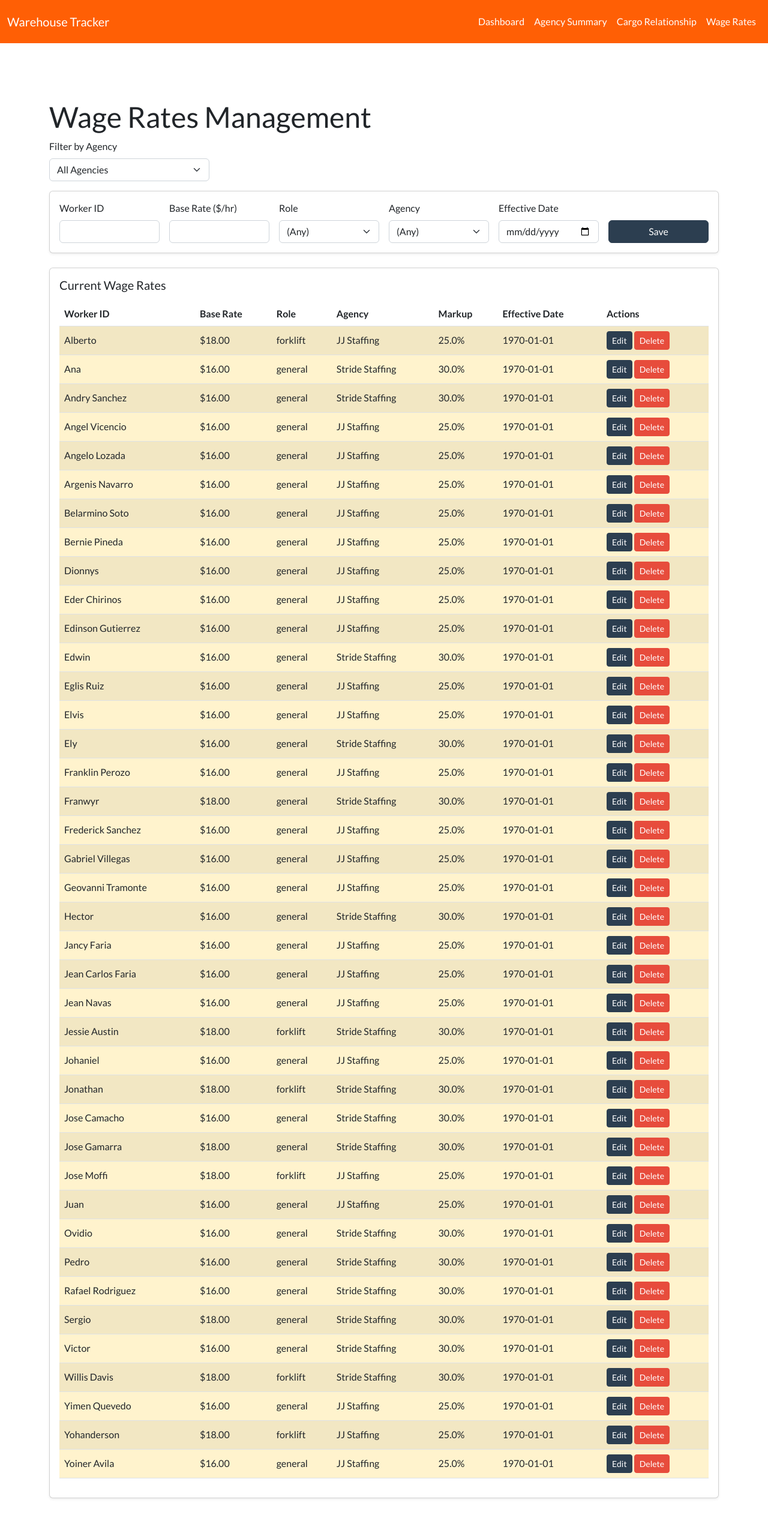
After one commit to yassinebouassriaexternal-ship-it/warehouse_tracker, a Flask app: page /wage_rates in a window 1280 px wide. The commit adds this page. Shown: the whole page at 60% size. Run offline with Flask 3, Linux system fonts and the light colour scheme; some libraries are stand-ins or nearby versions.

Commit message:
Enhance wage rate management: support editing, deleting, and agency filtering
- Add Edit and Delete buttons for each wage rate entry in the Wage Rates management page
- Implement routes and template for editing and deleting wage rates by ID
- Fix: Pass wage rate ID to the template so actions work correctly
- Fix: Agency filter now properly filters wage rates by selected agency
- UI: Edit form is pre-filled with current wage rate data for easy updates

```diff
--- a/app/routes/dashboard.py
+++ b/app/routes/dashboard.py
@@ -2,7 +2,7 @@ from flask import Blueprint, render_template, request, flash, redirect, url_for,
 from datetime import datetime
 from ..utils import process_timesheet
 from ..validation import validate_timesheet_data
-from ..models import CargoVolume
+from ..models import CargoVolume, TimesheetEntry, WageRate
 from .. import db
 import pandas as pd
 import io
@@ -13,8 +13,24 @@ dashboard_bp = Blueprint('dashboard', __name__)
 def dashboard():
     df = current_app.config.get('TIMESHEET_DF')
     if df is None or df.empty:
-        flash("No timesheet data available. Please upload CSV.")
-        return render_template('dashboard.html', summary=None, worker_filter='', week_filter='')
+        # Load from database if not in memory
+        entries = TimesheetEntry.query.all()
+        if not entries:
+            flash("No timesheet data available. Please upload CSV.")
+            return render_template('dashboard.html', summary=None, worker_filter='', week_filter='')
+        # Convert to DataFrame
+        df = pd.DataFrame([
+            {
+                'worker_id': e.worker_id,
+                'date': e.date,
+                'time_in': e.time_in,
+                'time_out': e.time_out,
+                'lunch_minutes': e.lunch_minutes,
+                'Agency': e.agency
+            }
+            for e in entries
+        ])
+        current_app.config['TIMESHEET_DF'] = df
 
     # Process the timesheet data
     processed_df, summary = process_timesheet(df.copy())
@@ -55,12 +71,39 @@ def upload():
                 stream = io.StringIO(timesheet_file.stream.read().decode("UTF8"), newline=None)
                 df = pd.read_csv(stream)
                 validate_timesheet_data(df)
+                # Persist to database
+                inserted = 0
+                for _, row in df.iterrows():
+                    # Parse date and time
+                    worker_id = str(row['worker_id']).strip()
+                    date_val = pd.to_datetime(row['date']).date()
+                    time_in_val = pd.to_datetime(str(row['time_in'])).time()
+                    time_out_val = pd.to_datetime(str(row['time_out'])).time()
+                    lunch_minutes = int(row['lunch_minutes']) if 'lunch_minutes' in row and not pd.isnull(row['lunch_minutes']) else 30
+                    agency = row['Agency'] if 'Agency' in row and not pd.isnull(row['Agency']) else None
+                    # Check for duplicate
+                    exists = TimesheetEntry.query.filter_by(worker_id=worker_id, date=date_val, time_in=time_in_val).first()
+                    if not exists:
+                        entry = TimesheetEntry(
+                            worker_id=worker_id,
+                            date=date_val,
+                            time_in=time_in_val,
+                            time_out=time_out_val,
+                            lunch_minutes=lunch_minutes,
+                            agency=agency
+                        )
+                        db.session.add(entry)
+                        inserted += 1
+                db.session.commit()
+                # Also update in-memory DataFrame for analytics
+                df['worker_id'] = df['worker_id'].astype(str).str.strip()
                 current_app.config['TIMESHEET_DF'] = df
-                flash(f'Successfully uploaded {timesheet_file.filename} with {len(df)} entries', 'success')
+                flash(f'Successfully uploaded {timesheet_file.filename} with {inserted} new entries', 'success')
                 did_upload = True
             except ValueError as e:
                 flash(f'Validation error (timesheet): {str(e)}', 'error')
             except Exception as e:
+                db.session.rollback()
                 flash(f'Error processing timesheet file: {str(e)}', 'error')
 
     # Handle cargo upload
@@ -114,3 +157,93 @@ def export():
     response = Response(csv_data, mimetype="text/csv")
     response.headers["Content-Disposition"] = "attachment; filename=timesheet_export.csv"
     return response
+
+@dashboard_bp.route('/wage_rates', methods=['GET', 'POST'])
+def wage_rates():
+    from ..models import WageRate, TimesheetEntry
+    # Handle filter
+    agency_filter = request.args.get('agency', '')
+    # Get all unique workers and their agencies from timesheet data
+    worker_agency = {}
+    all_entries = TimesheetEntry.query.all()
+    for e in all_entries:
+        if e.worker_id not in worker_agency:
+            worker_agency[e.worker_id] = e.agency
+    # Apply agency filter
+    filtered_workers = [w for w, a in worker_agency.items() if not agency_filter or (a == agency_filter)]
+    # Get all wage rates (all records, not just latest)
+    query = WageRate.query
+    if agency_filter:
+        query = query.filter(WageRate.agency == agency_filter)
+    all_wage_rates = query.order_by(WageRate.worker_id, WageRate.effective_date.desc()).all()
+    # Build list of dicts for template (show all rates)
+    workers = []
+    for rate in all_wage_rates:
+        workers.append({
+            'id': rate.id,
+            'worker_id': rate.worker_id,
+            'base_rate': rate.base_rate,
+            'role': rate.role,
+            'agency': rate.agency,
+            'markup': rate.markup,
+            'effective_date': rate.effective_date.strftime('%Y-%m-%d') if rate.effective_date else ''
+        })
+    # For filter dropdown
+    agencies = sorted(set(a for a in worker_agency.values() if a))
+    if request.method == 'POST':
+        worker_id = request.form.get('worker_id').strip()
+        base_rate = float(request.form.get('base_rate'))
+        role = request.form.get('role').strip() or None
+        agency = request.form.get('agency').strip() or None
+        effective_date_str = request.form.get('effective_date')
+        if not effective_date_str:
+            flash('Effective date is required.', 'error')
+            return redirect(url_for('dashboard.wage_rates', agency=agency_filter))
+        effective_date = pd.to_datetime(effective_date_str).date()
+        # Set markup automatically based on agency
+        if agency in ('JJ', 'JJ Staffing'):
+            markup = 0.25
+        elif agency in ('Stride', 'Stride Staffing'):
+            markup = 0.3
+        else:
+            markup = 0.0
+        # Always add a new WageRate record (do not overwrite)
+        rate = WageRate(worker_id=worker_id, base_rate=base_rate, role=role, agency=agency, markup=markup, effective_date=effective_date)
+        db.session.add(rate)
+        db.session.commit()
+        flash(f'Wage rate for {worker_id} on {effective_date} saved.', 'success')
+        return redirect(url_for('dashboard.wage_rates', agency=agency_filter))
+    return render_template('wage_rates.html', workers=workers, agencies=agencies, agency_filter=agency_filter)
+
+@dashboard_bp.route('/wage_rates/edit/<int:wage_rate_id>', methods=['GET', 'POST'])
+def edit_wage_rate(wage_rate_id):
+    wage_rate = WageRate.query.get_or_404(wage_rate_id)
+    if request.method == 'POST':
+        wage_rate.worker_id = request.form.get('worker_id').strip()
+        wage_rate.base_rate = float(request.form.get('base_rate'))
+        wage_rate.role = request.form.get('role').strip() or None
+        wage_rate.agency = request.form.get('agency').strip() or None
+        effective_date_str = request.form.get('effective_date')
+        if not effective_date_str:
+            flash('Effective date is required.', 'error')
+            return redirect(url_for('dashboard.edit_wage_rate', wage_rate_id=wage_rate_id))
+        wage_rate.effective_date = pd.to_datetime(effective_date_str).date()
+        # Set markup automatically based on agency
+        if wage_rate.agency in ('JJ', 'JJ Staffing'):
+            wage_rate.markup = 0.25
+        elif wage_rate.agency in ('Stride', 'Stride Staffing'):
+            wage_rate.markup = 0.3
+        else:
+            wage_rate.markup = 0.0
+        db.session.commit()
+        flash('Wage rate updated.', 'success')
+        return redirect(url_for('dashboard.wage_rates'))
+    return render_template('edit_wage_rate.html', wage_rate=wage_rate)
+
+@dashboard_bp.route('/wage_rates/delete/<int:wage_rate_id>', methods=['POST'])
+def delete_wage_rate(wage_rate_id):
+    wage_rate = WageRate.query.get_or_404(wage_rate_id)
+    db.session.delete(wage_rate)
+    db.session.commit()
+    flash('Wage rate deleted.', 'success')
+    return redirect(url_for('dashboard.wage_rates'))
--- a/app/templates/layout.html
+++ b/app/templates/layout.html
@@ -40,6 +40,9 @@
           <li class="nav-item">
             <a class="nav-link text-white" href="{{ url_for('cargo.cargo_relationship') }}">Cargo Relationship</a>
           </li>
+          <li class="nav-item">
+            <a class="nav-link text-white" href="{{ url_for('dashboard.wage_rates') }}">Wage Rates</a>
+          </li>
         </ul>
       </div>
     </div>
--- /dev/null
+++ b/app/templates/wage_rates.html
@@ -0,0 +1,94 @@
+{% extends "layout.html" %}
+{% block title %}Wage Rates{% endblock %}
+{% block content %}
+<h1>Wage Rates Management</h1>
+<div class="mb-3">
+  <form method="get" class="row g-3 align-items-end">
+    <div class="col-md-3">
+      <label class="form-label">Filter by Agency</label>
+      <select name="agency" class="form-select" onchange="this.form.submit()">
+        <option value="">All Agencies</option>
+        {% for agency in agencies %}
+        <option value="{{ agency }}" {% if agency_filter == agency %}selected{% endif %}>{{ agency }}</option>
+        {% endfor %}
+      </select>
+    </div>
+  </form>
+</div>
+<div class="card mb-4">
+  <div class="card-body">
+    <form method="post" class="row g-3 align-items-end">
+      <div class="col-md-2">
+        <label class="form-label">Worker ID</label>
+        <input name="worker_id" class="form-control" required />
+      </div>
+      <div class="col-md-2">
+        <label class="form-label">Base Rate ($/hr)</label>
+        <input name="base_rate" type="number" step="0.01" class="form-control" required />
+      </div>
+      <div class="col-md-2">
+        <label class="form-label">Role</label>
+        <select name="role" class="form-select">
+          <option value="">(Any)</option>
+          <option value="general">General Labor</option>
+          <option value="forklift">Forklift Operator</option>
+        </select>
+      </div>
+      <div class="col-md-2">
+        <label class="form-label">Agency</label>
+        <select name="agency" class="form-select">
+          <option value="">(Any)</option>
+          {% for agency in agencies %}
+          <option value="{{ agency }}">{{ agency }}</option>
+          {% endfor %}
+        </select>
+      </div>
+      <div class="col-md-2">
+        <label class="form-label">Effective Date</label>
+        <input name="effective_date" type="date" class="form-control" required />
+      </div>
+      <div class="col-md-2 d-flex align-items-end">
+        <button class="btn btn-primary w-100">Save</button>
+      </div>
+    </form>
+  </div>
+</div>
+<div class="card">
+  <div class="card-body">
+    <h5 class="card-title">Current Wage Rates</h5>
+    <div class="table-responsive">
+      <table class="table table-hover table-striped align-middle">
+        <thead>
+          <tr>
+            <th>Worker ID</th>
+            <th>Base Rate</th>
+            <th>Role</th>
+            <th>Agency</th>
+            <th>Markup</th>
+            <th>Effective Date</th>
+            <th>Actions</th>
+          </tr>
+        </thead>
+        <tbody>
+          {% for w in workers %}
+          <tr>
+            <td>{{ w.worker_id }}</td>
+            <td>{% if w.base_rate %}${{ '%.2f'|format(w.base_rate) }}{% endif %}</td>
+            <td>{{ w.role or '' }}</td>
+            <td>{{ w.agency or '' }}</td>
+            <td>{% if w.markup %}{{ (w.markup * 100)|round(1) }}%{% endif %}</td>
+            <td>{{ w.effective_date or '' }}</td>
+            <td>
+              <a href="{{ url_for('dashboard.edit_wage_rate', wage_rate_id=w.id) }}" class="btn btn-sm btn-primary">Edit</a>
+              <form method="post" action="{{ url_for('dashboard.delete_wage_rate', wage_rate_id=w.id) }}" style="display:inline;">
+                <button type="submit" class="btn btn-sm btn-danger" onclick="return confirm('Are you sure you want to delete this wage rate?');">Delete</button>
+              </form>
+            </td>
+          </tr>
+          {% endfor %}
+        </tbody>
+      </table>
+    </div>
+  </div>
+</div>
+{% endblock %}
```
Also changed, not shown: app/models.py (+26 -0 lines), app/routes/agency.py (+47 -9 lines), app/routes/entries.py (+19 -2 lines), app/templates/agency_summary.html (+11 -11 lines), app/templates/edit_wage_rate.html (added, +39 -0 lines), app/utils.py (+7 -2 lines), init_db.py (added, +7 -0 lines), instance/warehouse.db, instance/warehouse_tracker.db (added).
